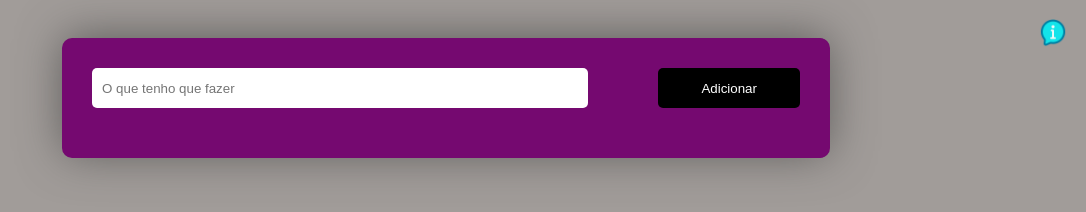
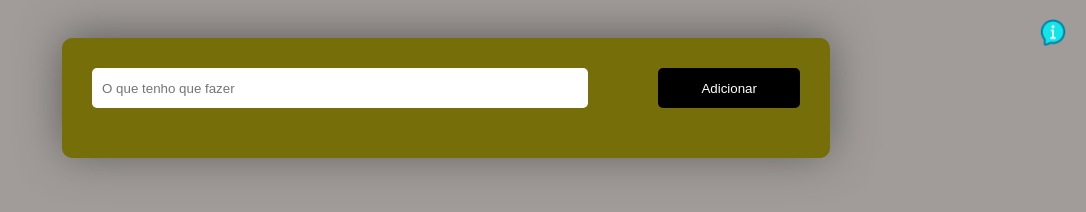
Before and after one commit to ricardobsan/ListaTarefas, a plain HTML site: page index.html in a window 1280 px wide. Shown: the whole page, without its empty margins (194-1280 px from the left). Drawn offline with Linux system fonts and the light colour scheme.

Commit message:
Teste Git

```diff
--- a/css/styles.css
+++ b/css/styles.css
@@ -14,7 +14,7 @@ body {
 
     display: flex;
     flex-direction: column;
-    background-color: #750970;
+    background-color: #756e09;
     width: 60%;
     border-radius: 10px;
     padding: 30px;
```
